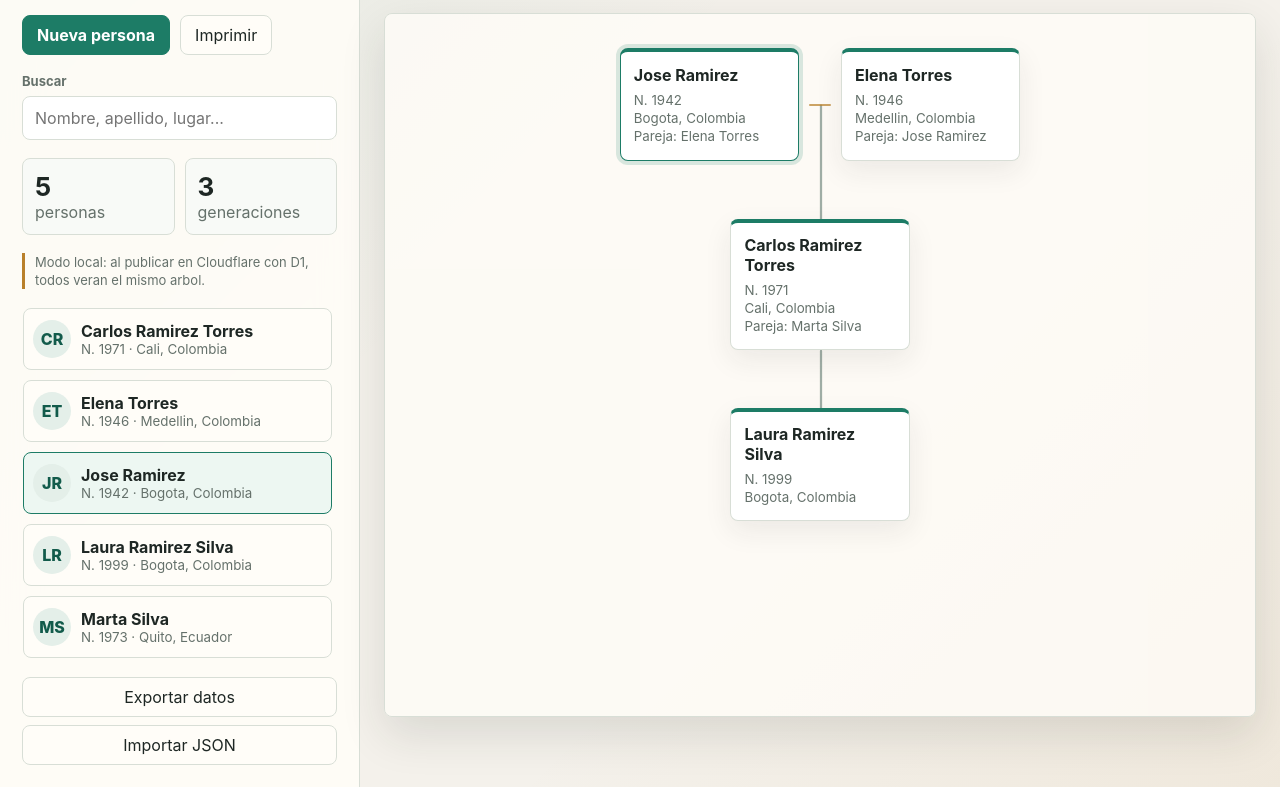
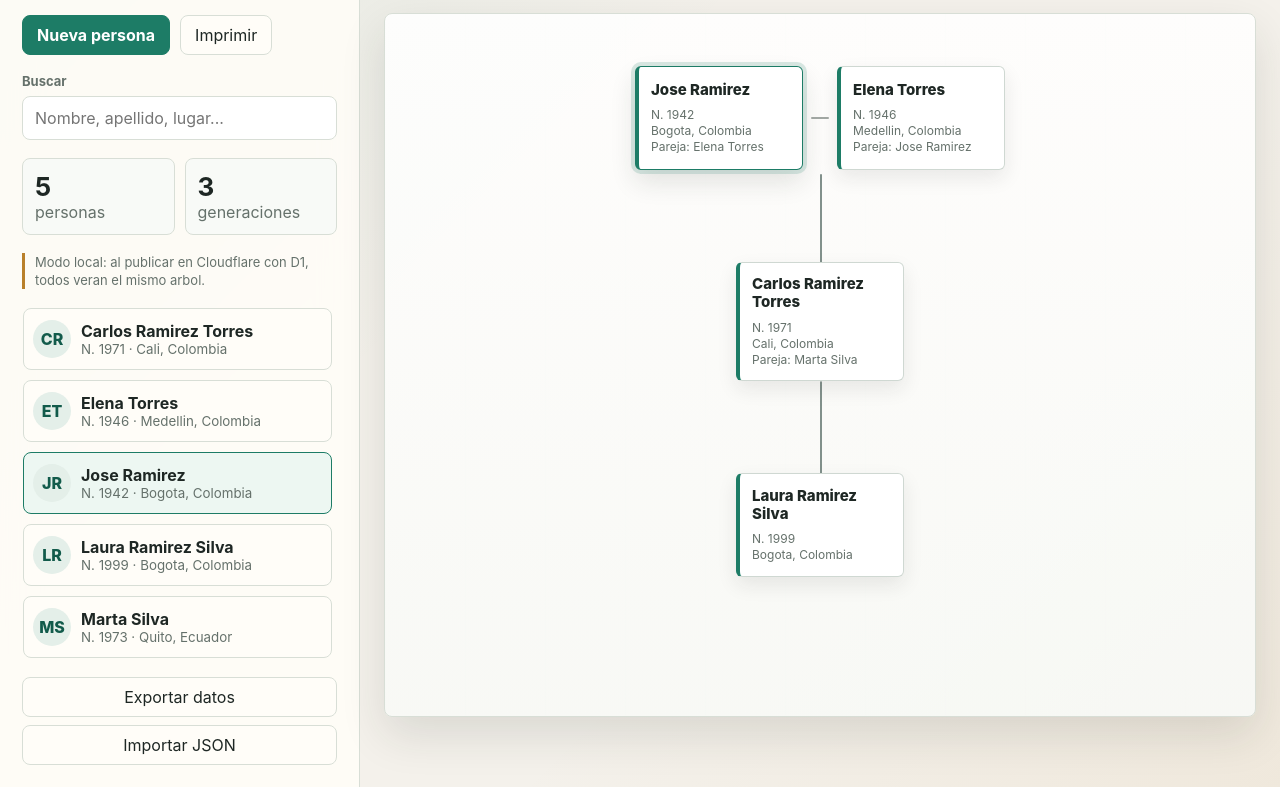
Before and after one commit to daviddoodems/doodems_gentree, a plain HTML site: page index.html in a window 1280 px wide. Shown: the part 73-860 px from the top of the page. Drawn offline with Linux system fonts and the light colour scheme; no server answers.

Commit message:
Acerca el arbol a un organigrama

```diff
--- a/app.js
+++ b/app.js
@@ -532,8 +532,7 @@ function getParentLineOrigin(child, panelBox) {
     const coupleNode = els.tree.querySelector(
       `[data-couple="${CSS.escape(getCoupleKey(child.fatherId, child.motherId))}"]`
     );
-    const partnerLine = coupleNode?.querySelector(".partner-line");
-    if (partnerLine) return getCenter(partnerLine, panelBox);
+    if (coupleNode) return getBottomCenter(coupleNode, panelBox);
   }
 
   const parentId = [child.fatherId, child.motherId].find((id) => {
@@ -568,7 +567,8 @@ function getCenter(node, panelBox) {
 }
 
 function drawConnector(from, to) {
-  const midY = Math.max(from.y + 28, from.y + (to.y - from.y) / 2);
+  const verticalGap = Math.max(40, to.y - from.y);
+  const midY = from.y + Math.min(Math.max(verticalGap * 0.45, 30), 64);
   const path = document.createElementNS("http://www.w3.org/2000/svg", "path");
   path.setAttribute("d", `M ${from.x} ${from.y} V ${midY} H ${to.x} V ${to.y}`);
   els.treeLines.append(path);
--- a/styles.css
+++ b/styles.css
@@ -309,7 +309,9 @@ h1 {
   overflow: auto;
   border: 1px solid var(--line);
   border-radius: 8px;
-  background: rgba(255, 253, 248, 0.78);
+  background:
+    linear-gradient(180deg, rgba(255, 255, 255, 0.86), rgba(248, 250, 247, 0.86)),
+    repeating-linear-gradient(90deg, rgba(216, 222, 214, 0.28) 0 1px, transparent 1px 80px);
   box-shadow: var(--shadow);
 }
 
@@ -319,9 +321,9 @@ h1 {
   display: flex;
   flex-direction: column;
   align-items: center;
-  gap: 58px;
+  gap: 64px;
   min-width: max-content;
-  padding: 34px;
+  padding: 38px;
 }
 
 .generation {
@@ -329,33 +331,36 @@ h1 {
   flex-wrap: nowrap;
   justify-content: center;
   align-items: stretch;
-  gap: 18px;
+  gap: 20px;
   min-width: 100%;
+  padding: 10px 0;
 }
 
 .family-unit {
   display: flex;
   align-items: stretch;
   flex: 0 0 auto;
-  gap: 10px;
+  gap: 8px;
+  padding: 4px;
+  border-radius: 8px;
 }
 
 .tree-person {
-  width: clamp(164px, 14vw, 210px);
-  min-height: 112px;
-  border: 1px solid var(--line);
-  border-top: 4px solid var(--accent);
-  border-radius: 8px;
+  width: clamp(168px, 13vw, 198px);
+  min-height: 104px;
+  border: 1px solid #cfd8d2;
+  border-left: 4px solid var(--accent);
+  border-radius: 6px;
   background: white;
-  box-shadow: 0 10px 28px rgba(32, 38, 33, 0.08);
-  padding: 13px;
+  box-shadow: 0 8px 20px rgba(32, 38, 33, 0.09);
+  padding: 12px;
 }
 
 .tree-person button {
   display: block;
   width: 100%;
   height: 100%;
-  min-height: 82px;
+  min-height: 76px;
   border: 0;
   background: transparent;
   padding: 0;
@@ -368,27 +373,30 @@ h1 {
 }
 
 .tree-person strong {
-  margin-bottom: 7px;
+  margin-bottom: 8px;
+  font-size: 15px;
+  font-weight: 800;
   line-height: 1.22;
   overflow-wrap: anywhere;
 }
 
 .tree-person small {
   color: var(--muted);
+  font-size: 12px;
   line-height: 1.35;
 }
 
 .tree-person.selected {
   border-color: var(--accent);
-  box-shadow: 0 0 0 4px rgba(29, 124, 102, 0.16);
+  box-shadow: 0 0 0 4px rgba(29, 124, 102, 0.16), 0 12px 26px rgba(32, 38, 33, 0.12);
 }
 
 .partner-line {
   align-self: center;
-  width: 22px;
+  width: 18px;
   height: 2px;
   border-radius: 999px;
-  background: rgba(185, 128, 43, 0.72);
+  background: rgba(71, 83, 78, 0.5);
 }
 
 .tree-lines {
@@ -403,10 +411,10 @@ h1 {
 
 .tree-lines path {
   fill: none;
-  stroke: rgba(57, 88, 78, 0.48);
+  stroke: rgba(55, 79, 72, 0.62);
   stroke-linecap: round;
   stroke-linejoin: round;
-  stroke-width: 2.25;
+  stroke-width: 2;
 }
 
 .detail-panel {
```
